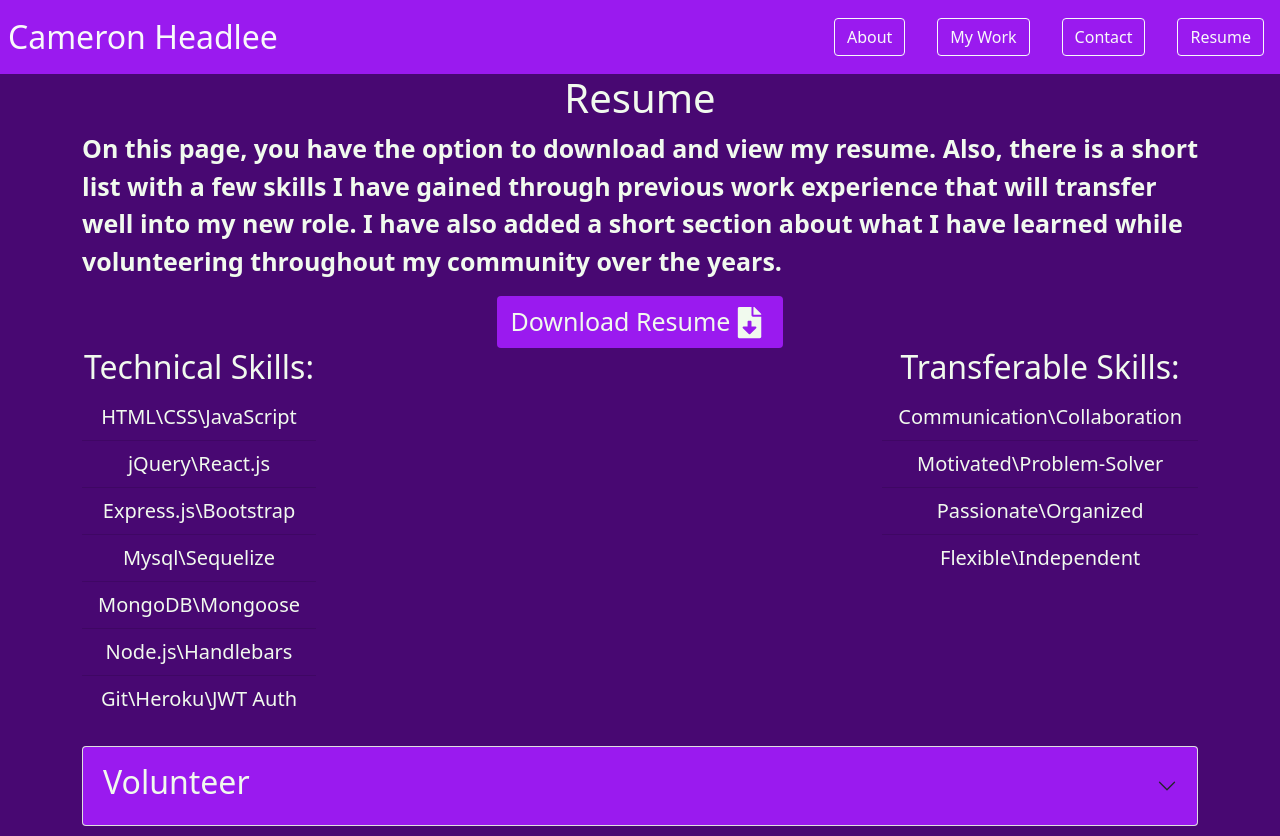
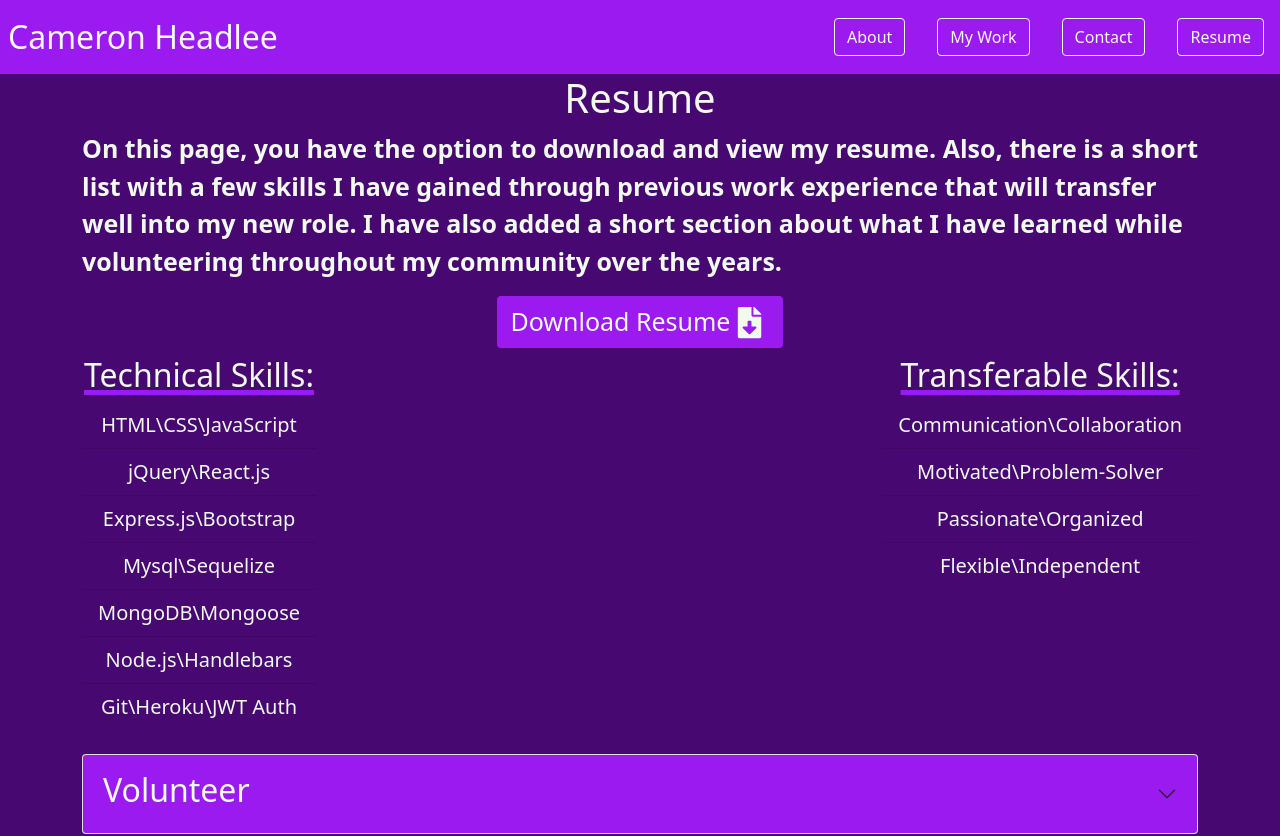
Before and after one commit to CameronHeadlee/R-Portfolio, a React (Create React App) app: page /Resume in a window 1280 px wide. Shown: the top 836 px of the page. Built offline with nearby package versions, Linux system fonts and the light colour scheme.

Commit message:
Added underline to list titles and spaced them out a bit.

```diff
--- a/src/components/pages/Resume.js
+++ b/src/components/pages/Resume.js
@@ -34,7 +34,7 @@ function Resume() {
                 </div>
                 <div className='row d-flex justify-content-between'>
                   <div className='col-md-auto'>
-                  <h2 className='text-center'>Technical Skills:</h2>
+                  <h2 className='skill text-center pt-2'>Technical Skills:</h2>
                 <ListGroup variant="flush">
                   <ListGroup.Item className='text-center'>HTML\CSS\JavaScript</ListGroup.Item>
                   <ListGroup.Item className='text-center'>jQuery\React.js</ListGroup.Item>
@@ -46,7 +46,7 @@ function Resume() {
                 </ListGroup>
                 </div>
                 <div className='col-md-auto'>
-                <h2 className='text-center'>Transferable Skills:</h2>
+                <h2 className='skill text-center pt-2'>Transferable Skills:</h2>
                 <ListGroup variant="flush">
                   <ListGroup.Item className='text-center'>Communication\Collaboration</ListGroup.Item>
                   <ListGroup.Item className='text-center'>Motivated\Problem-Solver</ListGroup.Item>
--- a/src/styles/Resume.css
+++ b/src/styles/Resume.css
@@ -13,6 +13,10 @@ h1 {
 h2 {
     font-size: 40px;
     color: #f1faee;
+}
+
+.skill {
+    text-decoration: underline 5px #9a1aef;
 }
 
 .list-group-item.list-group-item {
```
